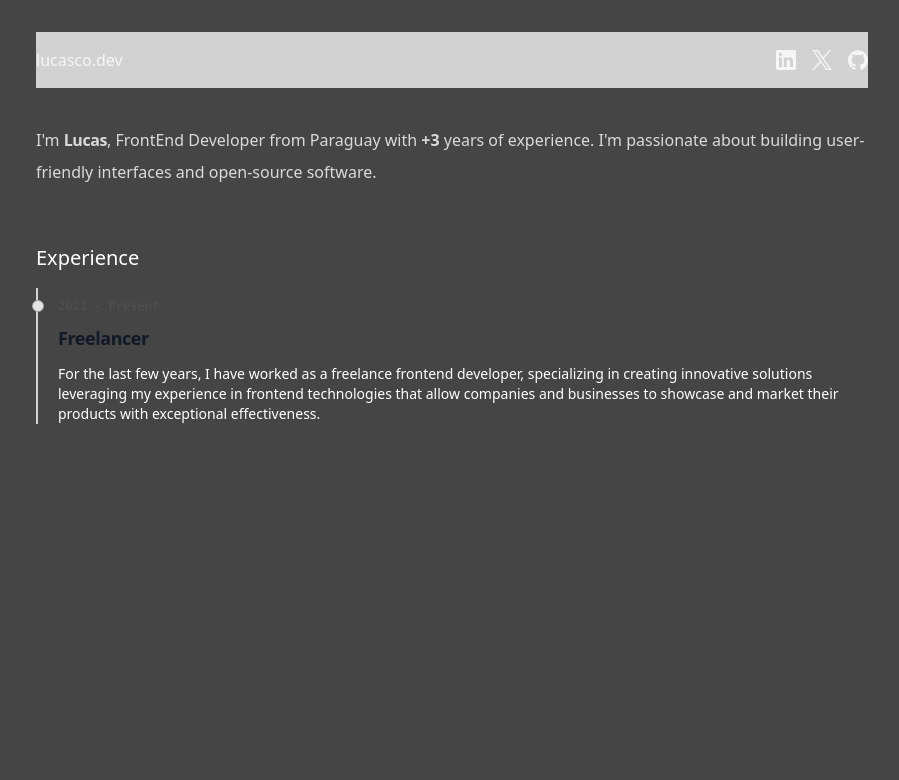
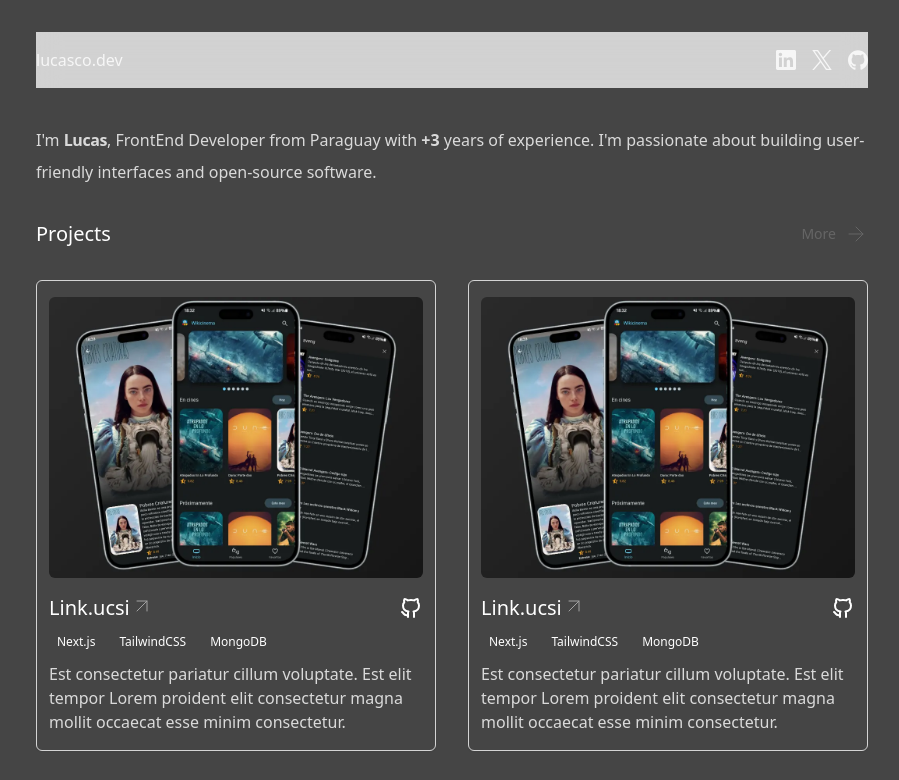
Before and after one commit to isaias-alt/lucasco.dev, an Astro site: page / in a window 1280 px wide. Shown: the top 780 px of the page, without its empty margins (188-1087 px from the left). Built offline with nearby package versions, Linux system fonts and the light colour scheme; Astro itself is replaced by a stand-in of ours.

Commit message:
✅ add projects

```diff
--- a/src/components/Experience.astro
+++ b/src/components/Experience.astro
@@ -1,19 +1,6 @@
 ---
-interface Experience {
-  role: string
-  aboutRole: string
-  company?: string
-  companyUrl?: string
-  date: string
-}
-
-const experienceData: Experience[] = [
-  {
-    role: 'Freelancer',
-    aboutRole: 'For the last few years, I have worked as a freelance frontend developer, specializing in creating innovative solutions leveraging my experience in frontend technologies that allow companies and businesses to showcase and market their products with exceptional effectiveness.',
-    date: '2021 - Present',
-  },
-]
+import { EXPERERIENCE } from "../data/experience";
+import ExperienceItem from "./ExperienceItem.astro";
 ---
 <section class="flex flex-col space-y-4 py-14">
 
@@ -23,23 +10,8 @@
 
   <ol class="relative space-y-6 border-s-2 border-neutral-300 dark:border-neutral-800">
     {
-      experienceData.map(({ role, aboutRole, date }) =>(
-        <li class="ms-5 mt-1">
-          <div class="absolute -start-[6.5px] mt-2 h-3 w-3 rounded-full border border-neutral-400 bg-neutral-200 dark:border-neutral-600 dark:bg-neutral-800" />
-          <time
-            class="mb-2 font-mono text-xs font-normal leading-none text-neutral-600 dark:text-neutral-400"
-          >
-            {date}
-        </time>
-        <div class="mt-2 flex flex-col space-y-0.5">
-          <h3 class="text-lg font-semibold tracking-tight text-gray-900 dark:text-white">
-            {role}
-          </h3>
-        </div>
-        <p class="mt-3 text-pretty text-sm dark:text-neutral-400">
-          {aboutRole}
-        </p>
-        </li>
+      EXPERERIENCE.map((experience) => (
+        <ExperienceItem {...experience}/>
       ))
     }
   </ol>
--- /dev/null
+++ b/src/components/ExperienceItem.astro
@@ -0,0 +1,19 @@
+---
+const { date, role, aboutRole } = Astro.props
+---
+<li class="ms-5 mt-1">
+  <div class="absolute -start-[6.5px] mt-2 h-3 w-3 rounded-full border border-neutral-400 bg-neutral-200 dark:border-neutral-600 dark:bg-neutral-800" />
+  <time
+    class="mb-2 font-mono text-xs font-normal leading-none text-neutral-600 dark:text-neutral-400"
+  >
+    {date}
+  </time>
+  <div class="mt-2 flex flex-col space-y-0.5">
+    <h3 class="text-lg font-semibold tracking-tight text-gray-900 dark:text-white">
+      {role}
+    </h3>
+  </div>
+  <p class="mt-3 text-pretty text-sm dark:text-neutral-400">
+    {aboutRole}
+  </p>
+</li>
--- a/src/components/Header.astro
+++ b/src/components/Header.astro
@@ -3,7 +3,8 @@
 import LinkedIn from "./icons/LinkedIn.astro";
 import Twitter from "./icons/Twitter.astro";
 
-const SocialLinks = [
+
+const SOCIAL_LINKS= [
   {
     name: 'LinkedIn',
     url: 'https://www.linkedin.com/in/lucascodev',
@@ -38,7 +39,7 @@
     </a>
     <div class="flex items-center space-x-4">
       {
-        SocialLinks.map(({ name, url, icon }) => {
+        SOCIAL_LINKS.map(({ name, url, icon }) => {
           const IconComponent = IconComponents[icon];
           return (
             <a
--- /dev/null
+++ b/src/components/Projects.astro
@@ -0,0 +1,73 @@
+---
+import { PROJECTS } from "../data/projects";
+import GitHubCode from "./icons/GitHubCode.astro";
+import ArrowRightUp from "./icons/ArrowRightUp.astro"
+import ArrowRight from "./icons/ArrowRight.astro"
+---
+
+<section class="pt-8">
+  <div class="flex w-full items-center justify-between">
+    <h2 class="text-xl font-medium">Projects</h2>
+    <a
+      href="/projects"
+      class="group flex items-center space-x-2 text-sm font-medium text-neutral-500 dark:text-neutral-400 duration-100 hover:text-black dark:hover:text-white"
+    >
+      <span
+        class="opacity-70 duration-200 group-hover:translate-x-[2px] group-hover:opacity-100"
+      >
+        More
+      </span>
+      <span
+        class="opacity-70 duration-200 group-hover:translate-x-[2px] group-hover:opacity-100"
+      >
+        <ArrowRight />
+      </span>
+    </a>
+  </div>
+
+  <div class="grid gap-8 mt-8 sm:grid-cols-2 lg:grid-cols-2">
+    {
+      PROJECTS.map(({ title, description, tags, url, githubUrl, image }) => (
+        <article
+          class="relative flex flex-col rounded-md border border-neutral-300 px-3 py-4 shadow-sm dark:border-neutral-800"
+        >
+          <div class="w-full">
+            <img
+              src={image}
+              alt={title}
+              class="object-cover w-full h-48 rounded-md transition duration-500 sm:h-full md:scale-80 md:group-hover:scale-90"
+              loading="lazy"
+              />
+          </div>
+
+          <div class="flex items-center justify-between space-x-[10px]">
+            <a
+              href={url}
+              target="_blank"
+              class="text-xl pt-4 group flex font-medium decoration-neutral-600 decoration-dotted underline-offset-[5px] hover:underline"
+              >
+              {title}
+              <span class="opacity-50 group-hover:opacity-100 group-hover:translate-x-[1.5px] duration-200">
+                <ArrowRightUp />
+              </span>
+            </a>
+            <a class="pt-4" href={githubUrl} target="_blank"> <GitHubCode /> </a>
+
+          </div>
+
+          <div class="flex flex-wrap mt-2 space-x-2">
+            {tags.map((tag) => (
+              <span class={`flex gap-x-2 rounded-full text-xs py-1 px-2`}>
+                {tag}
+              </span>
+            ))}
+          </div>
+
+          <p class="mt-2 opacity-80 text-prety">
+            {description}
+          </p>
+        </article>
+      ))
+    }
+  </div>
+</section>
--- /dev/null
+++ b/src/components/icons/ArrowRight.astro
@@ -0,0 +1,14 @@
+<svg
+  xmlns="http://www.w3.org/2000/svg"
+  width="24"
+  height="24"
+  viewBox="0 0 24 24"
+  fill="none"
+  stroke="currentColor"
+  stroke-width="1"
+  stroke-linecap="round"
+  stroke-linejoin="round"
+  class="lucide lucide-arrow-right"
+>
+  <path d="M5 12h14"/><path d="m12 5 7 7-7 7"/>
+</svg>
--- /dev/null
+++ b/src/components/icons/ArrowRightUp.astro
@@ -0,0 +1,14 @@
+<svg
+  xmlns="http://www.w3.org/2000/svg"
+  width="24"
+  height="24"
+  viewBox="0 0 24 24"
+  fill="none"
+  stroke="currentColor"
+  stroke-width="1"
+  stroke-linecap="round"
+  stroke-linejoin="round"
+  class="lucide lucide-arrow-up-right"
+>
+  <path d="M7 7h10v10"/><path d="M7 17 17 7"/>
+</svg>
--- /dev/null
+++ b/src/components/icons/GitHubCode.astro
@@ -0,0 +1,15 @@
+<svg
+  xmlns="http://www.w3.org/2000/svg"
+  class="icon icon-tabler icon-tabler-brand-github"
+  width="24"
+  height="24"
+  viewBox="0 0 24 24"
+  stroke-width="2"
+  stroke="currentColor"
+  fill="none"
+  stroke-linecap="round"
+  stroke-linejoin="round"
+>
+  <path stroke="none" d="M0 0h24v24H0z" fill="none"/>
+  <path d="M9 19c-4.3 1.4 -4.3 -2.5 -6 -3m12 5v-3.5c0 -1 .1 -1.4 -.5 -2c2.8 -.3 5.5 -1.4 5.5 -6a4.6 4.6 0 0 0 -1.3 -3.2a4.2 4.2 0 0 0 -.1 -3.2s-1.1 -.3 -3.5 1.3a12.3 12.3 0 0 0 -6.2 0c-2.4 -1.6 -3.5 -1.3 -3.5 -1.3a4.2 4.2 0 0 0 -.1 3.2a4.6 4.6 0 0 0 -1.3 3.2c0 4.6 2.7 5.7 5.5 6c-.6 .6 -.6 1.2 -.5 2v3.5" />
+</svg>
--- /dev/null
+++ b/src/data/experience.ts
@@ -0,0 +1,15 @@
+interface Experience {
+  role: string
+  aboutRole: string
+  company?: string
+  companyUrl?: string
+  date: string
+}
+
+export const EXPERERIENCE: Experience[] = [
+  {
+    role: 'Freelancer',
+    aboutRole: 'For the last few years, I have worked as a freelance frontend developer, specializing in creating frontend technologies that allow companies and businesses to showcase and market their products with exceptional effectiveness.',
+    date: '2021 - Present',
+  },
+]
--- /dev/null
+++ b/src/data/projects.ts
@@ -0,0 +1,48 @@
+interface Projects {
+  title: string
+  description: string
+  tags?: string[]
+  url?: string
+  githubUrl?: string
+  projectIcon?: string
+  image: string
+}
+
+export const PROJECTS: Projects[] = [
+  {
+    title: 'Link.ucsi',
+    description: 'Est consectetur pariatur cillum voluptate. Est elit tempor Lorem proident elit consectetur magna mollit occaecat esse minim consectetur.',
+    tags: ['Next.js', 'TailwindCSS', 'MongoDB'],
+    url: 'https://github.com/isaias-alt',
+    projectIcon: '[UC]',
+    githubUrl: 'https://github.com/isaias-alt',
+    image: '/projects/wikicinema.webp'
+  },
+  {
+    title: 'Link.ucsi',
+    description: 'Est consectetur pariatur cillum voluptate. Est elit tempor Lorem proident elit consectetur magna mollit occaecat esse minim consectetur.',
+    tags: ['Next.js', 'TailwindCSS', 'MongoDB'],
+    url: 'https://github.com/isaias-alt',
+    projectIcon: '',
+    githubUrl: 'https://github.com/isaias-alt',
+    image: '/projects/wikicinema.webp'
+  },
+  {
+    title: 'Link.ucsi',
+    description: 'Est consectetur pariatur cillum voluptate. Est elit tempor Lorem proident elit consectetur magna mollit occaecat esse minim consectetur.',
+    tags: ['Next.js', 'TailwindCSS', 'MongoDB'],
+    url: 'https://github.com/isaias-alt',
+    projectIcon: '',
+    githubUrl: 'https://github.com/isaias-alt',
+    image: '/projects/wikicinema.webp'
+  },
+  {
+    title: 'Link.ucsi',
+    description: 'Est consectetur pariatur cillum voluptate. Est elit tempor Lorem proident elit consectetur magna mollit occaecat esse minim consectetur.',
+    tags: ['Next.js', 'TailwindCSS', 'MongoDB'],
+    url: 'https://github.com/isaias-alt',
+    projectIcon: '',
+    githubUrl: 'https://github.com/isaias-alt',
+    image: '/projects/wikicinema.webp'
+  },
+]
--- a/src/pages/index.astro
+++ b/src/pages/index.astro
@@ -2,6 +2,7 @@
 import About from '../components/About.astro';
 import Experience from '../components/Experience.astro';
 import Header from '../components/Header.astro';
+import Projects from '../components/Projects.astro';
 import Layout from '../layouts/Layout.astro';
 
 ---
@@ -13,6 +14,7 @@
 	<main class="max-w-4xl mx-auto p-8">
 		<Header />
 		<About />
+		<Projects />
 		<Experience />
 	</main>
 </Layout>
```
Also changed, not shown: public/projects/wikicinema.webp (added).
